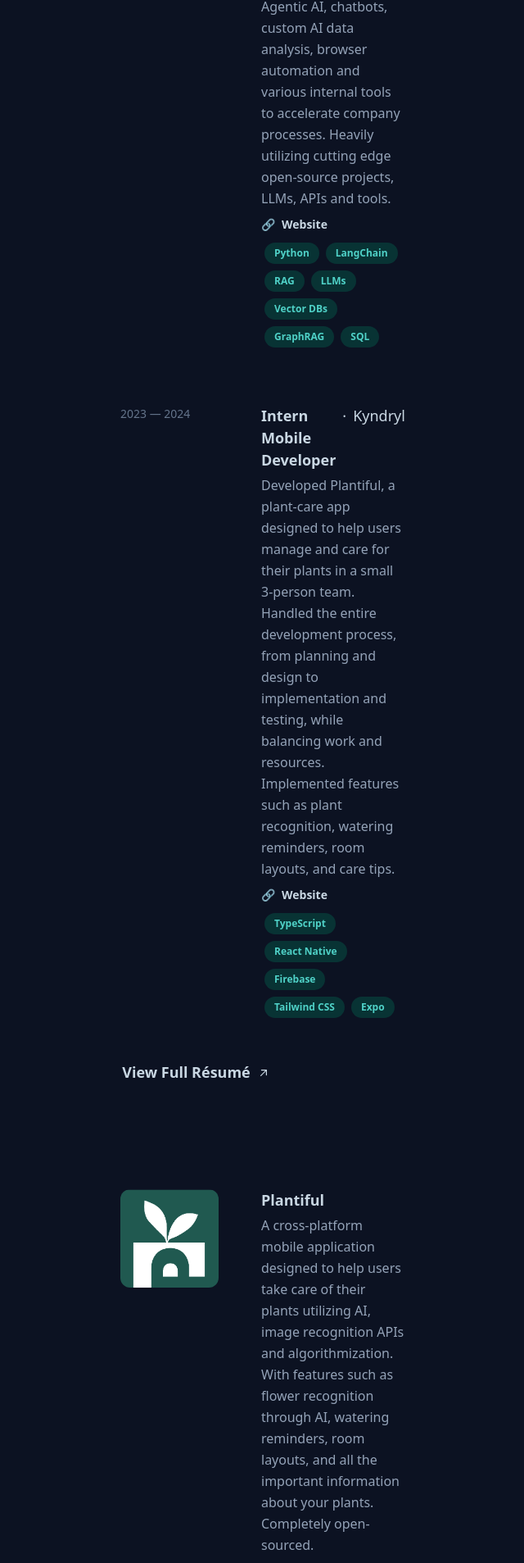
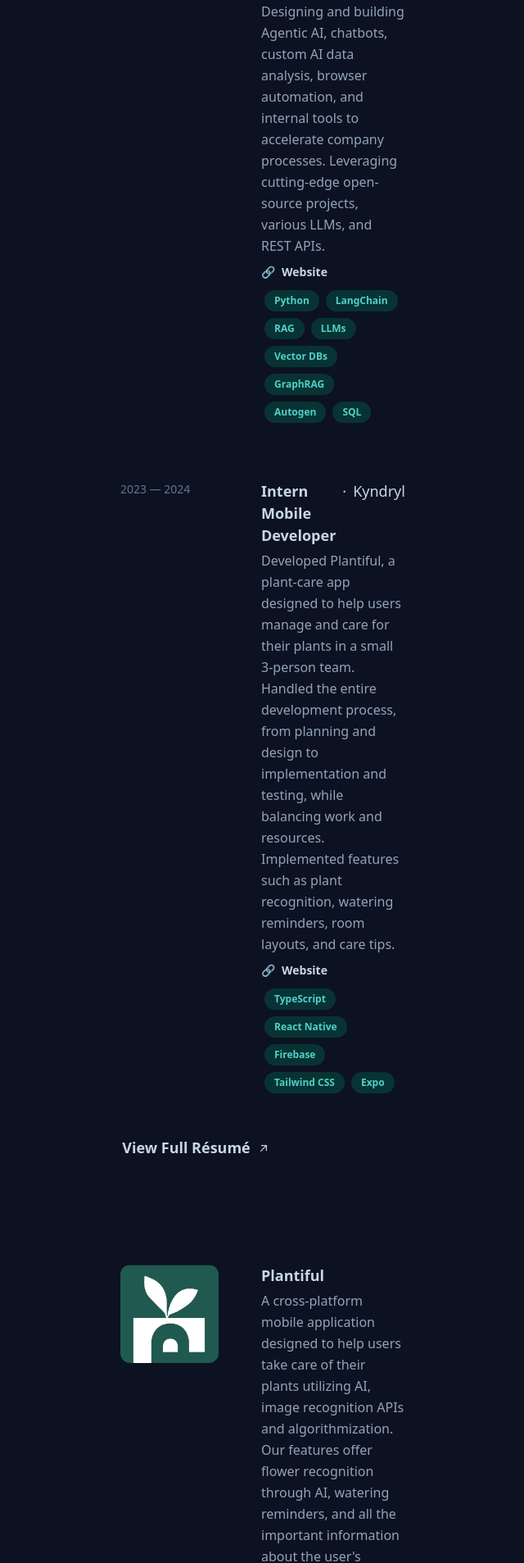
Before and after one commit to theczechr/portfolio, a Next.js app: page / in a window 1280 px wide. Shown: the part 867-2774 px from the top of the page at 82% size, without its empty margins (626-1266 px from the left). Built offline with nearby package versions, Linux system fonts and the light colour scheme.

Commit message:
Add link to JA expo

```diff
--- a/app/globals.css
+++ b/app/globals.css
@@ -293,23 +293,23 @@
   font-size: var(--text-base);
   font-weight: var(--font-normal);
 }
-#about .card-description a {
+.card-description a {
   color: var(--text-primary);
   font-weight: var(--font-semibold);
   text-decoration: none;
   transition: color 0.2s ease;
 }
-#about .card-description a:hover,
-#about .card-description a:focus-visible {
+.card-description a:hover,
+.card-description a:focus-visible {
   color: #4fd1c7;
   outline: none;
 }
 /* Ensure visited links don't change hue */
-#about .card-description a:visited {
+.card-description a:visited {
   color: var(--text-primary);
 }
-#about .card-description a:visited:hover,
-#about .card-description a:visited:focus-visible {
+.card-description a:visited:hover,
+.card-description a:visited:focus-visible {
   color: #4fd1c7;
 }
 
--- a/app/page.tsx
+++ b/app/page.tsx
@@ -152,30 +152,32 @@
         {/* Right Content - Scrollable */}
         <div className="right-content">
           {/* About Section */}
-          <section id="about" className="section" style={{ paddingLeft: 24 }}>
+          <section id="about" className="section">
             <h2 className="section-title-mobile">About</h2>
+            <section style={{ padding: "12px" }}>
               <p className="card-description">
                 I'm a developer who loves experimenting with new technology and
                 building cool, nerdy projects. I mainly work with Python and
                 JavaScript (especially React). I've been coding since 2020,
-              starting out in Python, and I'm always eager to pick up new skills
-              and tools.
+                starting out in Python, and I'm always eager to pick up new
+                skills and tools.
               </p>
               <p className="card-description">
                 Currently, I'm working as an AI Software Engineer at{" "}
-              <a href="https://apertia.ai/">Apertia</a> while studying Computer
-              Science in my second year at{" "}
-              <a href="https://fit.vut.cz/">VUT FIT</a> in Brno. I'm passionate
-              about AI, machine learning, and large language models. I also
-              enjoy exploring blockchain, cybersecurity, and game development. I
-              value open-source software and try to publish most of my projects
-              publicly.
+                <a href="https://apertia.ai/">Apertia</a> while studying
+                Computer Science in my second year at{" "}
+                <a href="https://fit.vut.cz/">VUT FIT</a> in Brno. I'm
+                passionate about AI, machine learning, and large language
+                models. I also enjoy exploring blockchain, cybersecurity, and
+                game development. I value open-source software and try to
+                publish most of my projects publicly.
               </p>
               <p className="card-description">
-              Outside of work and studies, I like to challenge myself with side
-              projects that blend my interests and tech. I enjoy learning by
-              doing and sharing what I create openly.
+                Outside of work and studies, I like to challenge myself with
+                side projects that blend my interests and tech. I enjoy learning
+                by doing and sharing what I create openly.
               </p>
+            </section>
           </section>
 
           {/* Experience Section */}
@@ -226,9 +228,9 @@
                   </div>
                   <p className="card-description">
                     Designing and building Agentic AI, chatbots, custom AI data
-                    analysis, browser automation and various internal tools to
-                    accelerate company processes. Heavily utilizing cutting edge
-                    open-source projects, LLMs, APIs and tools.
+                    analysis, browser automation, and internal tools to
+                    accelerate company processes. Leveraging cutting-edge
+                    open-source projects, various LLMs, and REST APIs.
                   </p>
                   <ResourceLinks
                     links={[
@@ -246,6 +248,7 @@
                     <span className="tech-tag">LLMs</span>
                     <span className="tech-tag">Vector DBs</span>
                     <span className="tech-tag">GraphRAG</span>
+                    <span className="tech-tag">Autogen</span>
                     <span className="tech-tag">SQL</span>
                   </div>
                 </div>
@@ -392,10 +395,11 @@
                   <p className="card-description">
                     A cross-platform mobile application designed to help users
                     take care of their plants utilizing AI, image recognition
-                    APIs and algorithmization. With features such as flower
-                    recognition through AI, watering reminders, room layouts,
-                    and all the important information about your plants.
-                    Completely open-sourced.
+                    APIs and algorithmization. Our features offer flower
+                    recognition through AI, watering reminders, and all the
+                    important information about the user's plants. We won Best
+                    Business Pitch and placed second in Best STEM Project at{" "}
+                    <a href="https://jaczech.org/ja-expo/">JA Expo</a>.
                   </p>
                   <ResourceLinks
                     links={[
```
Lines whose indentation alone changed are shown as unchanged.
